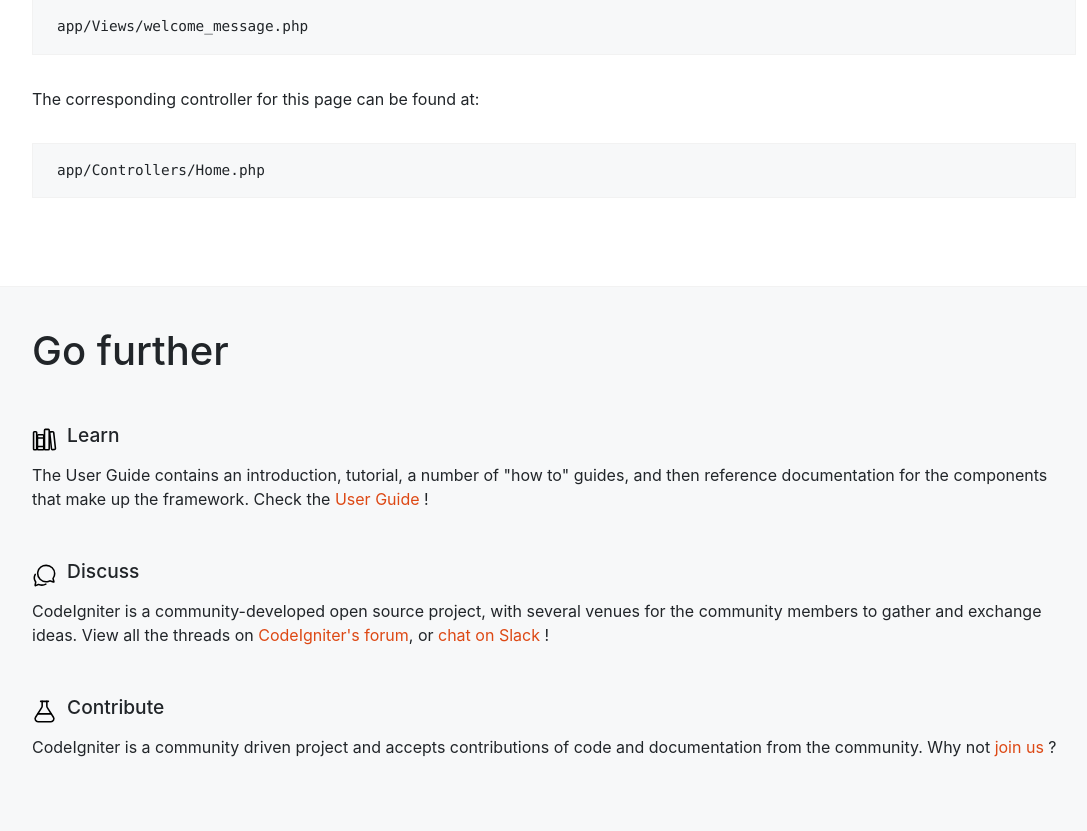
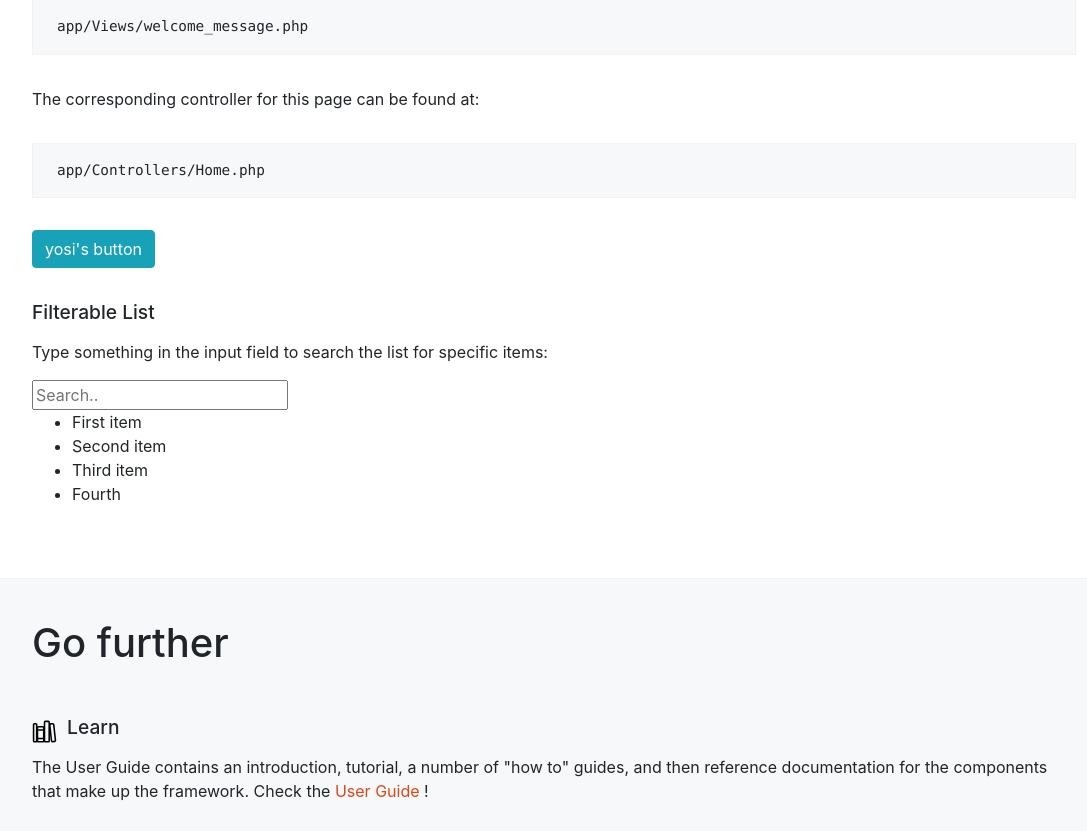
Before and after one commit to yoskats/pbproject, a CodeIgniter 4 app: template app/Views/home_page.php in a window 1280 px wide. Shown: the part 478-1309 px from the top of the page, without its empty margins (86-1173 px from the left). Run offline with PHP 8.4 and a stand-in for CodeIgniter, Linux system fonts and the light colour scheme; the template is opened without the code that fills it, so the values that code supplies are empty; some libraries are stand-ins or nearby versions.

Commit message:
Install Bootstrap and jQuery

```diff
--- a/app/Views/home_page.php
+++ b/app/Views/home_page.php
@@ -7,6 +7,20 @@
 	<meta name="viewport" content="width=device-width, initial-scale=1.0">
 	<link rel="shortcut icon" type="image/png" href="/favicon.ico"/>
 	<link rel="stylesheet" href="https://stackpath.bootstrapcdn.com/bootstrap/4.1.3/css/bootstrap.min.css" integrity="sha384-MCw98/SFnGE8fJT3GXwEOngsV7Zt27NXFoaoApmYm81iuXoPkFOJwJ8ERdknLPMO" crossorigin="anonymous">
+	<script src="https://ajax.googleapis.com/ajax/libs/jquery/3.5.1/jquery.min.js"></script>
+	<script>
+		$(document).ready(function(){
+		$("#myInput").on("keyup", function() {
+			var value = $(this).val().toLowerCase();
+			$("#myList li").filter(function() {
+			$(this).toggle($(this).text().toLowerCase().indexOf(value) > -1)
+			});
+		});
+		});
+	</script>
+
+
+
 	<!-- STYLES -->
 
 	<style {csp-style-nonce}>
@@ -243,6 +257,20 @@
 
 	<pre><code>app/Controllers/Home.php</code></pre>
 
+	<button class="btn btn-info"> yosi's button</button>
+	<!-- cheacking -->
+	<h2>Filterable List</h2>
+	<p>Type something in the input field to search the list for specific items:</p>
+	<input id="myInput" type="text" placeholder="Search..">
+	<br>
+
+	<ul id="myList">
+	<li>First item</li>
+	<li>Second item</li>
+	<li>Third item</li>
+	<li>Fourth</li>
+	</ul>
+	<!-- end -->
 </section>
 
 <div class="further">
```
